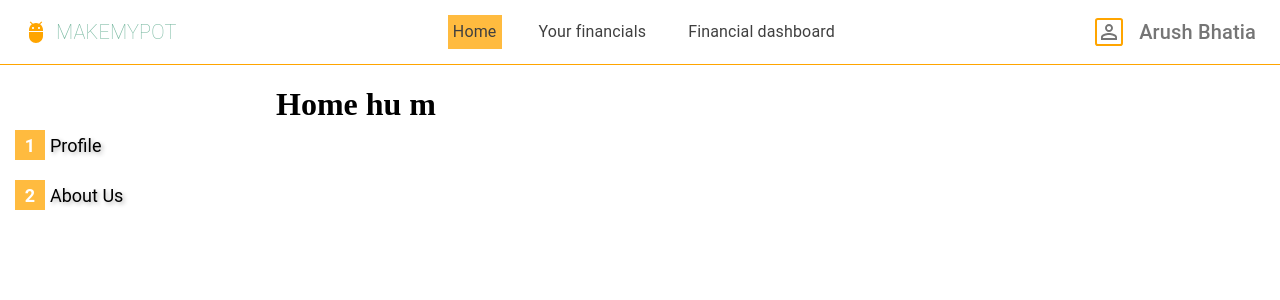
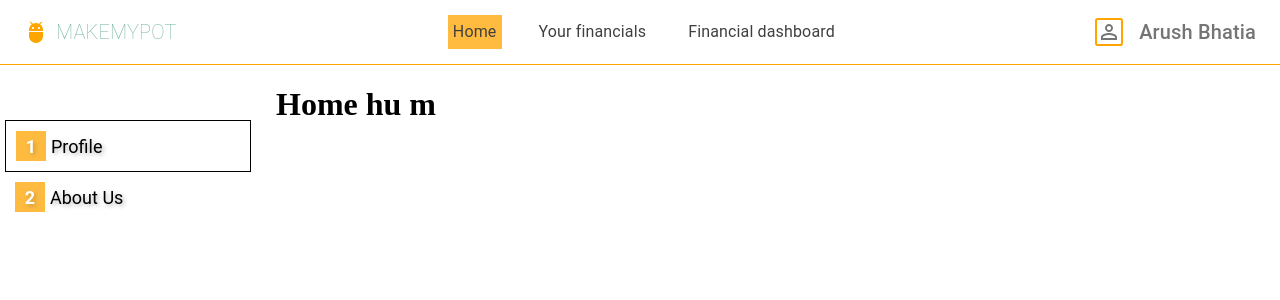
Before and after one commit to antas123/makeMyPot, a React (Vite) app in the folder make_my_pot/: page / in a window 1280 px wide. Shown: the top 300 px of the page. Built offline with nearby package versions, Linux system fonts and the light colour scheme.

Commit message:
adding active tab option feature

```diff
--- a/make_my_pot/src/App.jsx
+++ b/make_my_pot/src/App.jsx
@@ -12,6 +12,12 @@ import FinancialDashboard from "./scenes/financialDashboard/FinancialDashboard";
 function App() {
   const [isMobile, setIsMobile] = useState(window.innerWidth < 900);
   const [activePage, setActivePage] = useState("Home");
+  const [activeTabOption, setActiveTabOption] = useState(1);
+
+  useEffect(() => {
+    setActiveTabOption(1);
+  }, [activePage]);
+
   const handleResize = () => {
     setIsMobile(window.innerWidth < 900);
   };
@@ -54,9 +60,17 @@ function App() {
           }}
         >
           {isMobile ? (
-            <TempDrawer activePage={activePage} />
+            <TempDrawer
+              activePage={activePage}
+              activeTabOption={activeTabOption}
+              setActiveTabOption={(option) => setActiveTabOption(option)}
+            />
           ) : (
-            <Sidebar activePage={activePage} />
+            <Sidebar
+              activePage={activePage}
+              activeTabOption={activeTabOption}
+              setActiveTabOption={(option) => setActiveTabOption(option)}
+            />
           )}
         </div>
 
--- a/make_my_pot/src/components/NumberIcon.jsx
+++ b/make_my_pot/src/components/NumberIcon.jsx
@@ -12,6 +12,7 @@ const NumberIcon = ({ number }) => {
     opacity: 0.75,
     justifyContent: "center",
     alignItems: "center",
+    textShadow: "2px 2px 4px rgba(0, 0, 0, 0.3)",
   };
 
   const textStyle = {
--- a/make_my_pot/src/components/extras/Sidebar.jsx
+++ b/make_my_pot/src/components/extras/Sidebar.jsx
@@ -4,8 +4,9 @@ import { pageToRoute, sideBarOptions } from "../../constant";
 import NumberIcon from "../NumberIcon";
 import styles from "./extras.module.css";
 
-const Sidebar = ({ activePage }) => {
+const Sidebar = ({ activePage, activeTabOption, setActiveTabOption }) => {
   const activePageOptions = [...(sideBarOptions[activePage] || [])];
+
   return (
     <div
       style={{
@@ -14,8 +15,14 @@ const Sidebar = ({ activePage }) => {
         padding: "5px",
       }}
     >
-      {activePageOptions.map((fin, ind) => (
-        <div key={fin} className={styles.mainbox}>
+      {activePageOptions.map((option, ind) => (
+        <div
+          key={option}
+          className={`${styles.mainbox} ${
+            ind + 1 === activeTabOption ? styles.activeBox : ""
+          }`}
+          onClick={() => setActiveTabOption(ind + 1)}
+        >
           <div className={styles.menuNumber}>
             <NumberIcon number={ind + 1} />
           </div>
@@ -28,9 +35,9 @@ const Sidebar = ({ activePage }) => {
                 fontFamily: "Roboto",
                 textShadow: "2px 2px 4px rgba(0, 0, 0, 0.3)",
               }}
-              key={fin}
+              key={option}
             >
-              {fin}
+              {option}
             </Typography>
           </div>
         </div>
--- a/make_my_pot/src/components/extras/TempDrawer.jsx
+++ b/make_my_pot/src/components/extras/TempDrawer.jsx
@@ -6,7 +6,7 @@ import KeyboardArrowRightIcon from "@mui/icons-material/KeyboardArrowRight";
 import { formGroupClasses } from "@mui/material";
 import Sidebar from "./Sidebar";
 
-function TempDrawer({ activePage }) {
+function TempDrawer({ activePage, activeTabOption, setActiveTabOption }) {
   const [isOpen, setIsOpen] = useState(formGroupClasses);
 
   return (
@@ -33,7 +33,11 @@ function TempDrawer({ activePage }) {
       <div style={{ position: "absolute" }}>
         <Drawer anchor="left" open={isOpen} onClose={() => setIsOpen(false)}>
           <Box p={2} width="250px" textAlign="center">
-            <Sidebar activePage={activePage} />
+            <Sidebar
+              activePage={activePage}
+              activeTabOption={activeTabOption}
+              setActiveTabOption={setActiveTabOption}
+            />
           </Box>
         </Drawer>
       </div>
--- a/make_my_pot/src/components/extras/extras.module.css
+++ b/make_my_pot/src/components/extras/extras.module.css
@@ -1,5 +1,9 @@
 /* =============sidebar css=========================== */
-.mainbox{
+.activeBox {
+  border: 1px solid black;
+}
+
+.mainbox {
   display: flex;
   flex-direction: row;
   cursor: pointer;
@@ -7,12 +11,12 @@
   align-items: center;
 }
 
-.menuNumber{
+.menuNumber {
   margin-right: 5px;
 }
 
-@media only screen and (max-width: 1100px){
-    .menulist{
+@media only screen and (max-width: 1100px) {
+  .menulist {
     font-size: 2px;
   }
 }
```
Lines whose indentation alone changed are shown as unchanged.
